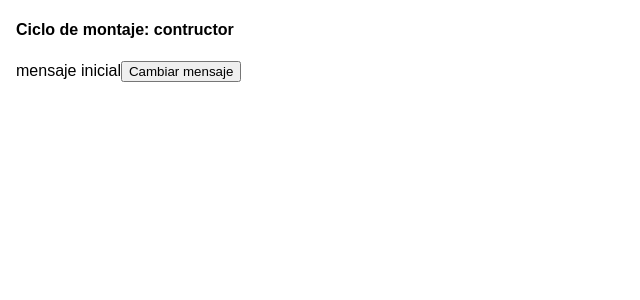
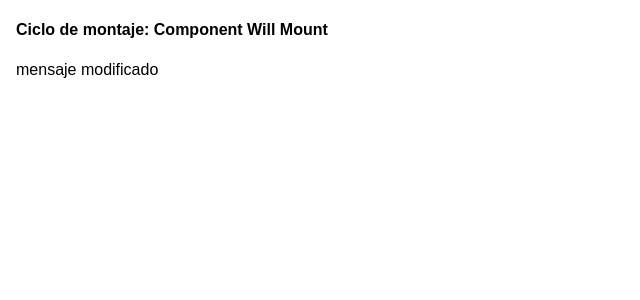
Before and after one commit to nikosantis/react-practice, a React (Create React App) app: page / in a window 1280 px wide. Shown: the top 300 px of the page, without its empty margins (0-640 px from the left). Built offline with nearby package versions, Linux system fonts and the light colour scheme.

Commit message:
componentWillMount

```diff
--- a/src/App.js
+++ b/src/App.js
@@ -1,32 +1,12 @@
 import React, { Component } from 'react'
+import ComponentWillMount from './sections/life-cycle/componentWillMount'
 
 class App extends Component {
-  // constructor por defecto
-  // constructor (...args) {
-  //   super(...args)
-  // }
 
-  constructor (props) {
-    console.log('constructor')
-    super(props) // este método llama al constructor de Component
-    // inicializamos el state de nuestro component
-    this.state = { mensajeInicial: 'mensaje inicial' }
-    // bindeamos el contexto del método
-    // this.handleClick = this.handleClick.bind(this)
-  }
-
-  handleClick = () => {
-    this.setState({ mensajeInicial: 'mensaje cambiado' })
-  }
   render () {
-    console.log('render')
     return (
       <div className="App">
-        <h4>Ciclo de montaje: contructor</h4>
-        {this.state.mensajeInicial}
-        <button onClick={this.handleClick}>
-          Cambiar mensaje
-        </button>
+        <ComponentWillMount />
       </div>
     )
   }
--- /dev/null
+++ b/src/sections/life-cycle/componentWillMount.js
@@ -0,0 +1,26 @@
+import React, { Component } from 'react'
+
+class ComponentWillMount extends Component {
+  constructor (props) {
+    console.log('constructor')
+    super(props)
+    this.state = { mensaje: 'mensaje inicial' }
+  }
+
+  componentWillMount() {
+    console.log('componentWillMount')
+    this.setState({ mensaje: 'mensaje modificado' })
+  }
+
+  render () {
+    console.log('render')
+    return (
+      <div>
+        <h4>Ciclo de montaje: Component Will Mount</h4>
+        <p>{this.state.mensaje}</p>
+      </div>
+    )
+  }
+}
+
+export default ComponentWillMount
```
